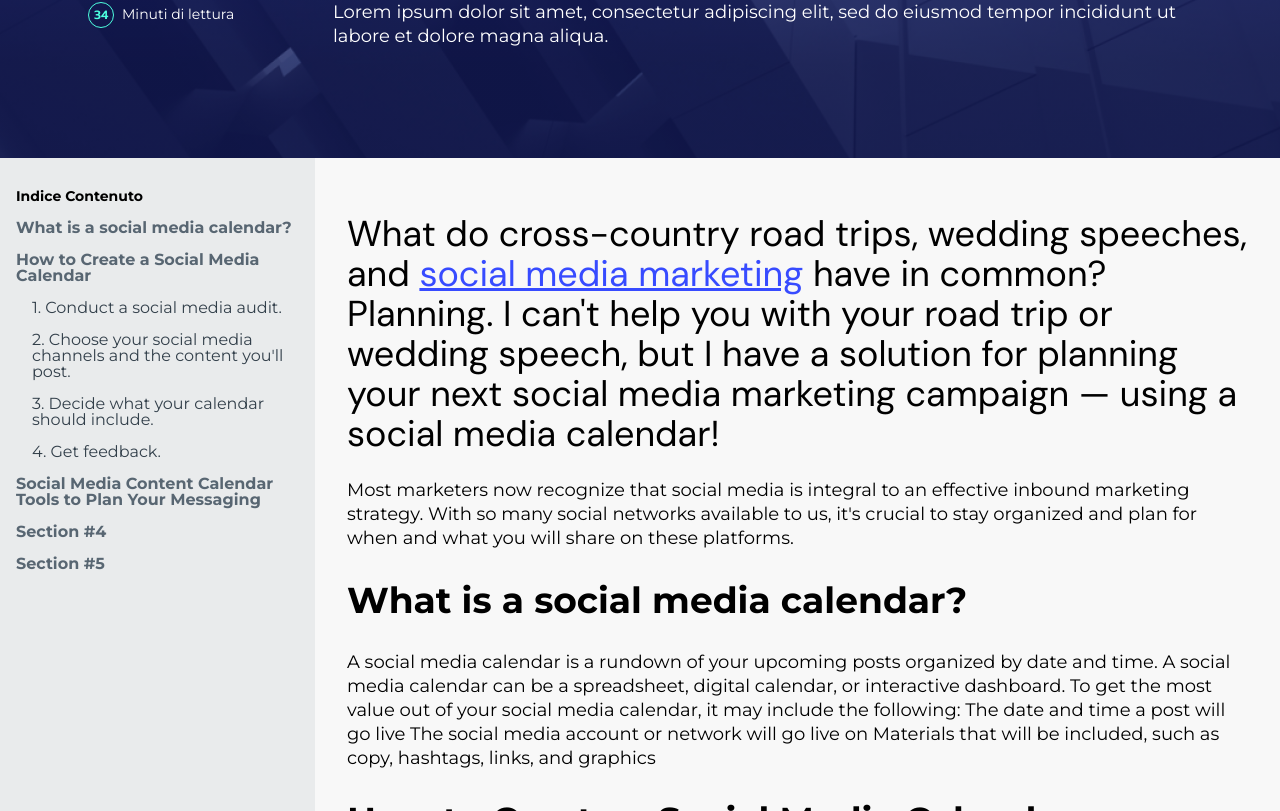
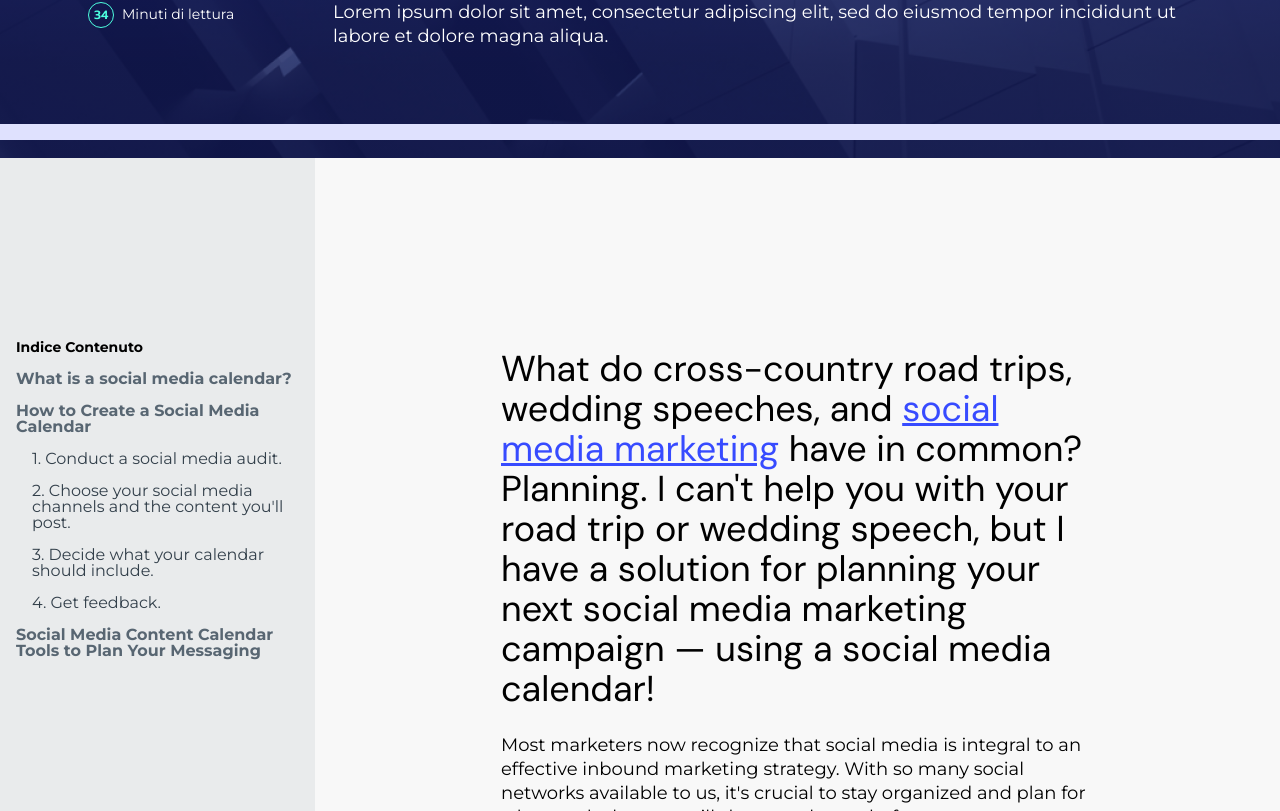
Before and after one commit to msosadev/delmonte-poseidon, a React (Create React App) app: page / in a window 1280 px wide. Shown: the part 660-1471 px from the top of the page. Built offline with nearby package versions, Linux system fonts and the light colour scheme.

Commit message:
Add progress bar and add interactivity to sidebar

```diff
--- a/package.json
+++ b/package.json
@@ -8,6 +8,7 @@
     "@testing-library/user-event": "^13.5.0",
     "react": "^18.2.0",
     "react-dom": "^18.2.0",
+    "react-intersection-observer": "^9.8.0",
     "react-scripts": "5.0.1",
     "web-vitals": "^2.1.4"
   },
--- a/src/App.css
+++ b/src/App.css
@@ -9,6 +9,7 @@
     --on-primary: #FFF;
     --primary-500: 55, 75, 255;
     --primary-300: #9BA6FE;
+    --primary-100: #DFE1FE;
     --secondary-500: #4DFFDF;
     --secondary-200: #C5FDF4;
     --color-primary-500: rgba(55, 75, 255, 1);
@@ -474,10 +475,37 @@ button {
 
     .article {
         flex: 1;
-        width: 328px;
+        width: 577px;
+        margin: 0 auto;
     }
 
-    .navigation {
+    .navigation-wrapper {
         flex: 0 0 315px;
     }
+
+    .article-wrapper {
+        width: 100%;
+    }
 }
+
+@media only screen and (min-width: 1240px) {
+    .article {
+        width: 657px;
+    }
+}
+
+/* Progress bar */
+
+.progress-container {
+    position: fixed;
+    bottom: 0;
+    width: 100%;
+    background-color: var(--primary-100);
+    z-index: 100;
+}
+
+.progress-bar {
+    height: 16px;
+    background-color: var(--color-primary-500);
+    width: 0;
+}
--- a/src/App.js
+++ b/src/App.js
@@ -1,16 +1,34 @@
+import React, { useEffect, useState } from "react";
 import "./App.css";
 import Article from "./components/Article/Article";
 import Header from "./components/Header/Header";
-import Navigation from "./components/Navigation/Navigation";
 
 function App() {
+  // Progress bar
+  const [scrollPercentage, setScrollPercentage] = useState(0);
+
+  useEffect(() => {
+    const handleScroll = () => {
+      const totalHeight =
+        document.documentElement.scrollHeight - window.innerHeight;
+      const progress = (window.scrollY / totalHeight) * 100;
+      setScrollPercentage(progress);
+    };
+
+    window.addEventListener("scroll", handleScroll);
+
+    return () => {
+      window.removeEventListener("scroll", handleScroll);
+    };
+  }, []);
+
   return (
     <div className="App">
+      <div className="progress-container">
+        <div className="progress-bar" style={{ width: `${scrollPercentage}%` }}></div>
+      </div>
       <Header />
-      <main className="reading-area">
-        <Navigation />
-        <Article />
-      </main>
+      <Article />
     </div>
   );
 }
--- a/src/components/Article/Article.css
+++ b/src/components/Article/Article.css
@@ -77,6 +77,9 @@ td:last-child {
 }
 
 @media only screen and (min-width: 1240px) {
+    .article {
+        padding: 167px 32px;
+    }
     .headings-display-big {
         font-size: 36px;
         font-family: "DM Sans";
--- a/src/components/Article/Article.js
+++ b/src/components/Article/Article.js
@@ -1,9 +1,51 @@
+import React, { useState, useEffect } from "react";
 import VisualLink from "../VisualLink/VisualLink";
 import Card from "../Card/Card";
 import "./Article.css";
+import Navigation from "../Navigation/Navigation";
+import sections from "./sections.json";
 
 export default function Article() {
+  const [activeSection, setActiveSection] = useState(null);
+
+  const handleSectionClick = (id) => {
+    // Scroll to the clicked section
+    const element = document.getElementById(id);
+    element.scrollIntoView({ behavior: "smooth" });
+  };
+
+  const handleScroll = () => {
+    // Determine the active section based on the scroll position
+    const scrollPosition = window.scrollY;
+
+    for (const section of sections) {
+      const element = document.getElementById(section.id);
+
+      if (
+        element.offsetTop <= scrollPosition &&
+        element.offsetTop + element.offsetHeight > scrollPosition
+      ) {
+        setActiveSection(section.id);
+      }
+    }
+  };
+
+  useEffect(() => {
+    // Attach the scroll event listener
+    window.addEventListener("scroll", handleScroll);
+    return () => {
+      // Detach the scroll event listener on component unmount
+      window.removeEventListener("scroll", handleScroll);
+    };
+  }, []);
   return (
+    <main className="reading-area">
+      <Navigation
+        sections={sections}
+        activeSection={activeSection}
+        onSectionClick={handleSectionClick}
+      />
+      <div className="article-wrapper">
         <div className="article">
           <h1 className="headings-h-2-normal">
             What do cross-country road trips, wedding speeches, and{" "}
@@ -21,24 +63,30 @@ export default function Article() {
           <p className="body-1">
             Most marketers now recognize that social media is integral to an
             effective inbound marketing strategy. With so many social networks
-        available to us, it's crucial to stay organized and plan for when and
-        what you will share on these platforms.
+            available to us, it's crucial to stay organized and plan for when
+            and what you will share on these platforms.
           </p>
-      <h2 className="headings-h-2-bold">What is a social media calendar?</h2>
+          <h2 className="headings-h-2-bold" id="section1" key="section1">
+            What is a social media calendar?
+          </h2>
           <p className="body-1">
-        A social media calendar is a rundown of your upcoming posts organized by
-        date and time. A social media calendar can be a spreadsheet, digital
-        calendar, or interactive dashboard. To get the most value out of your
-        social media calendar, it may include the following: The date and time a
-        post will go live The social media account or network will go live on
-        Materials that will be included, such as copy, hashtags, links, and
-        graphics
+            A social media calendar is a rundown of your upcoming posts
+            organized by date and time. A social media calendar can be a
+            spreadsheet, digital calendar, or interactive dashboard. To get the
+            most value out of your social media calendar, it may include the
+            following: The date and time a post will go live The social media
+            account or network will go live on Materials that will be included,
+            such as copy, hashtags, links, and graphics
           </p>
-      <h2 className="headings-h-2-bold">How to Create a Social Media Calendar</h2>
-      <h3 className="headings-h-3-bold">1. Conduct a social media audit.</h3>
+          <h2 className="headings-h-2-bold" id="section2" key="section2">
+            How to Create a Social Media Calendar
+          </h2>
+          <h3 className="headings-h-3-bold" id="section2.1" key="section2.1">
+            1. Conduct a social media audit.
+          </h3>
           <p className="body-1">
-        A social media audit assesses your social media presence, accounts, and
-        engagement so you can see what's working, what's not, and where
+            A social media audit assesses your social media presence, accounts,
+            and engagement so you can see what's working, what's not, and where
             improvements need to be made. To learn how to conduct a social media
             audit,{" "}
             <a
@@ -49,7 +97,7 @@ export default function Article() {
               click here.
             </a>
           </p>
-      <h3 className="headings-h-3-bold">
+          <h3 className="headings-h-3-bold" id="section2.2" key="section2.2">
             2. Choose your social media channels and the content you'll post..
           </h3>
           <p className="body-1">
@@ -59,27 +107,32 @@ export default function Article() {
             media channels you'll leverage and the content you'll post.
           </p>
           <p className="body-1">
-        For example, you may notice your audience prefers your behind-the-scenes
-        content on Instagram but goes to Twitter to ask questions and learn more
-        about your product. In that case, you can post fun behind-the-scenes
-        photos and Reels on Instagram, then use Twitter to share information
-        about your product and answer consumer questions.
+            For example, you may notice your audience prefers your
+            behind-the-scenes content on Instagram but goes to Twitter to ask
+            questions and learn more about your product. In that case, you can
+            post fun behind-the-scenes photos and Reels on Instagram, then use
+            Twitter to share information about your product and answer consumer
+            questions.
           </p>
-      <h3 className="headings-h-3-bold">3. Decide what your calendar should include.</h3>
+          <h3 className="headings-h-3-bold" id="section2.3" key="section2.3">
+            3. Decide what your calendar should include.
+          </h3>
           <p className="body-1">
             Your social media calendar should be tailored to your business and
-        goals, so you'll need to include information in our calendar that will
-        make your desired results.
+            goals, so you'll need to include information in our calendar that
+            will make your desired results.
           </p>
-      <p className="body-1">To start, your calendar should include the following:</p>
+          <p className="body-1">
+            To start, your calendar should include the following:
+          </p>
           <ul className="body-1">
             <li>The platforms you're using</li>
             <li>The day and the time your posts will be published</li>
             <li>Links, graphics, videos, and copy</li>
           </ul>
           <p className="body-1">
-        As you become more adept with your calendar, you may want to expand it
-        to include the following:
+            As you become more adept with your calendar, you may want to expand
+            it to include the following:
           </p>
           <ul className="body-1">
             <li>
@@ -92,24 +145,28 @@ export default function Article() {
               contests
             </li>
           </ul>
-      <h3 className="headings-h-3-bold">4. Get feedback.</h3>
+          <h3 className="headings-h-3-bold" id="section2.4" key="section2.4">
+            4. Get feedback.
+          </h3>
           <p className="body-1">
-        Once your calendar is complete, share it with your team and stakeholders
-        to get their feedback to ensure it meets everyone's needs. As you use
-        the calendar, you may find ways to improve or expand upon it; you'll
-        need to be open to ongoing feedback.
+            Once your calendar is complete, share it with your team and
+            stakeholders to get their feedback to ensure it meets everyone's
+            needs. As you use the calendar, you may find ways to improve or
+            expand upon it; you'll need to be open to ongoing feedback.
           </p>
-      <h2 className="headings-h-2-bold">Social Media Content Calendar Tools to Plan Your Messaging</h2>
+          <h2 className="headings-h-2-bold" id="section3" key="section3">
+            Social Media Content Calendar Tools to Plan Your Messaging
+          </h2>
           <p className="body-1">
             Marketers might already use Excel for different types of reports and
             data analysis, but this multifaceted tool is also perfect for social
-        media content calendar organization. Excel can be customized according
-        to the priorities and metrics your team is focused on, so it's a great
-        option for planning.
+            media content calendar organization. Excel can be customized
+            according to the priorities and metrics your team is focused on, so
+            it's a great option for planning.
           </p>
           <p className="body-1">
-        The good news? We've already done the heavy lifting by creating a free,
-        downloadable{" "}
+            The good news? We've already done the heavy lifting by creating a
+            free, downloadable{" "}
             <a
               target="_blank"
               rel="noreferrer"
@@ -125,14 +182,15 @@ export default function Article() {
             >
               Microsoft Excel
             </a>
-        . Marketers can easily use this template to plan individual social media
-        posts— monthly or annually — while keeping an eye on more significant
-        picture events, holidays, publications, and partnerships.
+            . Marketers can easily use this template to plan individual social
+            media posts— monthly or annually — while keeping an eye on more
+            significant picture events, holidays, publications, and
+            partnerships.
+          </p>
           <blockquote>
             Lorem ipsum dolor sit amet, consectetur adipiscing elit, sed do
             eiusmod tempor incididunt ut labore et dolore magna aliqua.
           </blockquote>
-      </p>
           <span className="tip-regular">
             <span className="tip-bold">💡 Tip:</span> usa emoji in per alcuni
             contenuti, poche ma buone
@@ -183,18 +241,20 @@ export default function Article() {
           </div>
           <br></br>
           <q>
-        “Lorem ipsum dolor sit amet, consectetur adipiscing elit, sed do eiusmod
-        tempor incididunt ut labore et dolore magna aliqua.”
+            “Lorem ipsum dolor sit amet, consectetur adipiscing elit, sed do
+            eiusmod tempor incididunt ut labore et dolore magna aliqua.”
           </q>
-      <span className="headings-display-normal">Big section title content</span>
+          <span className="headings-display-normal">
+            Big section title content
+          </span>
           <p className="body-1">
-        Lorem ipsum dolor sit amet, consectetur adipiscing elit. Sed purus est,
-        sagittis non est nec, maximus dictum velit. Cras eu quam velit. Nulla
-        facilisi. Interdum et malesuada fames ac ante ipsum primis in faucibus.
-        Phasellus tristique cursus augue vitae eleifend. Suspendisse leo quam,
-        convallis ornare est vitae, luctus elementum purus. Mauris tincidunt sit
-        amet massa sed semper. Sed molestie ornare risus, sed dictum leo dictum
-        non.
+            Lorem ipsum dolor sit amet, consectetur adipiscing elit. Sed purus
+            est, sagittis non est nec, maximus dictum velit. Cras eu quam velit.
+            Nulla facilisi. Interdum et malesuada fames ac ante ipsum primis in
+            faucibus. Phasellus tristique cursus augue vitae eleifend.
+            Suspendisse leo quam, convallis ornare est vitae, luctus elementum
+            purus. Mauris tincidunt sit amet massa sed semper. Sed molestie
+            ornare risus, sed dictum leo dictum non.
           </p>
           <h3 className="headings-h-3-bold">Marketing Tips</h3>
           <div className="link-container">
@@ -239,5 +299,7 @@ export default function Article() {
             />
           </div>
         </div>
+      </div>
+    </main>
   );
 }
--- /dev/null
+++ b/src/components/Article/sections.json
@@ -0,0 +1,37 @@
+[
+    {
+      "id": "section1",
+      "title": "What is a social media calendar?",
+      "subSection": false
+    },
+    {
+      "id": "section2",
+      "title": "How to Create a Social Media Calendar",
+      "subSection": false
+    },
+    {
+      "id": "section2.1",
+      "title": "1. Conduct a social media audit.",
+      "subSection": true
+    },
+    {
+      "id": "section2.2",
+      "title": "2. Choose your social media channels and the content you'll post.",
+      "subSection": true
+    },
+    {
+      "id": "section2.3",
+      "title": "3. Decide what your calendar should include.",
+      "subSection": true
+    },
+    {
+      "id": "section2.4",
+      "title": "4. Get feedback.",
+      "subSection": true
+    },
+    {
+      "id": "section3",
+      "title": "Social Media Content Calendar Tools to Plan Your Messaging",
+      "subSection": false
+    }
+  ]
--- a/src/components/Navigation/Navigation.css
+++ b/src/components/Navigation/Navigation.css
@@ -1,7 +1,11 @@
+.navigation {
+    position: sticky;
+    top: 167px;
+}
 
-.navigation {
+.navigation-wrapper {
     background-color: var(--color-sidebar-solid);
-    padding: 16px;
+    padding: 167px 16px;
 }
 
 .navigation ul {
@@ -12,22 +16,25 @@
     margin: 16px 0;
 }
 
-.first-level li {
+.sub-section {
+    padding-left: 16px;
+    color: var(--grey-blue-900);
+}
+
+.section {
     color: var(--grey-blue-600);
 }
 
-.second-level li {
-    color: var(--grey-blue-900);
+.section,
+.sub-section {
+    cursor: pointer;
 }
 
-.navigation-active li {
-    color: red;
-}
-
-.first-level {
+.navigation>ul {
     padding: 0;
 }
 
-.second-level {
-    padding-left: 16px;
+
+.navigation .active {
+    color: var(--color-primary-500);
 }
--- a/src/components/Navigation/Navigation.js
+++ b/src/components/Navigation/Navigation.js
@@ -1,24 +1,30 @@
+// Sidebar.js
+import React from "react";
 import "./Navigation.css";
 
-export default function Navigation() {
+const Navigation = ({ sections, activeSection, onSectionClick }) => {
   return (
-    <nav className="navigation">
-      <h3 className="subtitle-1">Indice Contenuto</h3>
-      <ul className="first-level">
-        <li className="navigation-bold navigation-active">What is a social media calendar?</li>
-        <li className="navigation-bold">
-          How to Create a Social Media Calendar
-          <ul className="second-level">
-            <li className="navigation-regular">1. Conduct a social media audit.</li>
-            <li className="navigation-regular">2. Choose your social media channels and the content you'll post.</li>
-            <li className="navigation-regular">3. Decide what your calendar should include.</li>
-            <li className="navigation-regular">4. Get feedback.</li>
-          </ul>
-        </li>
-        <li className="navigation-bold">Social Media Content Calendar Tools to Plan Your Messaging</li>
-        <li className="navigation-bold">Section #4</li>
-        <li className="navigation-bold">Section #5</li>
-      </ul>
-    </nav>
+    <aside className="navigation-wrapper">
+      <div className="navigation">
+        <h3 className="subtitle-1">Indice Contenuto</h3>
+        <ul>
+          {sections.map((section) => (
+            <li
+              key={section.id}
+              onClick={() => onSectionClick(section.id)}
+              className={
+                activeSection === section.id
+                  ? `active ${section.subSection ? "sub-section navigation-regular":"section navigation-bold"}`
+                  : `${section.subSection ? "sub-section navigation-regular":"section navigation-bold"}`
+              }
+            >
+              {section.title}
+            </li>
+          ))}
+        </ul>
+      </div>
+    </aside>
   );
-}
+};
+
+export default Navigation;
```
Also changed, not shown: 1 other file (tests, documents, lock files or other folders). Lines whose indentation alone changed are shown as unchanged.
